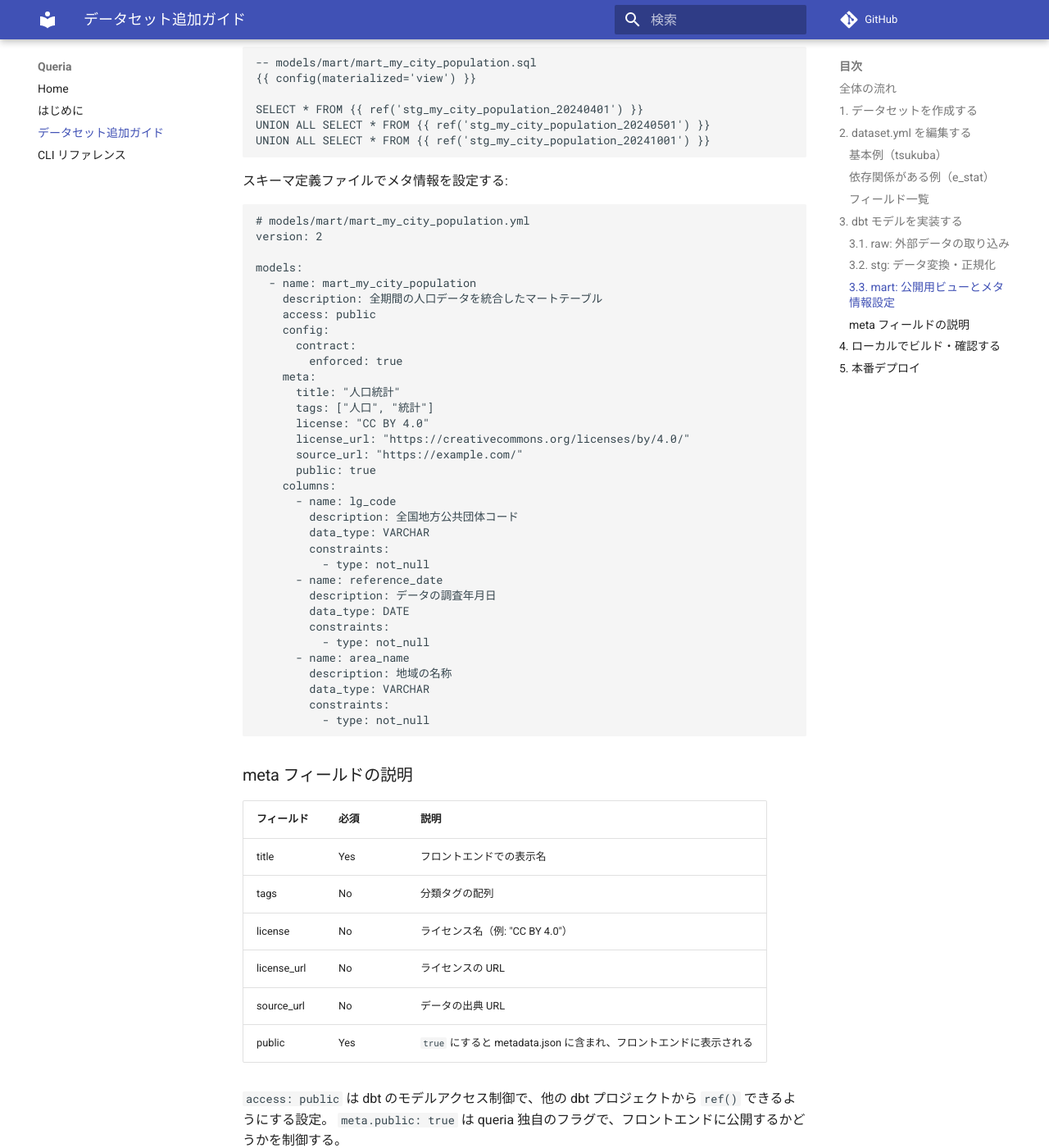
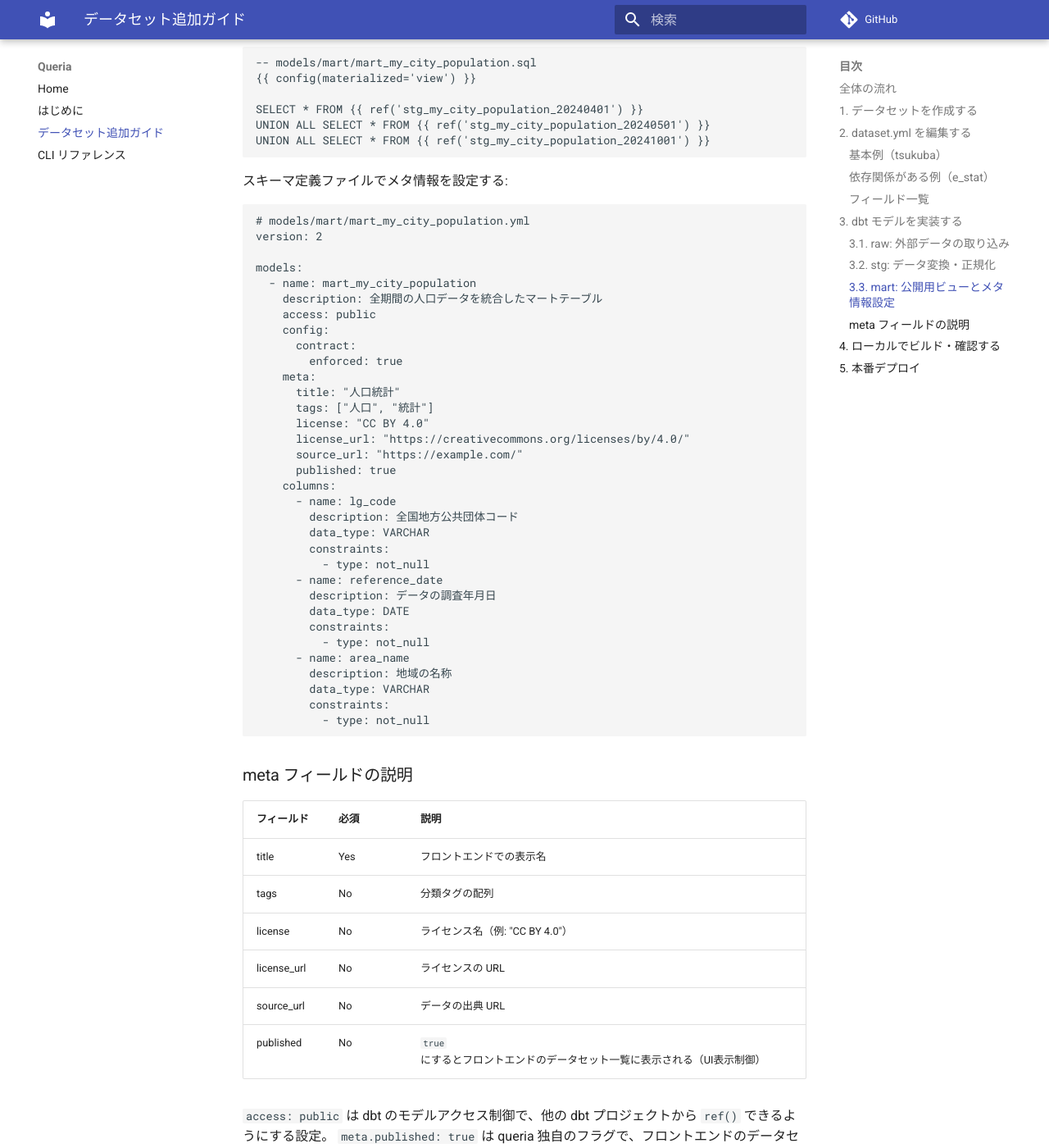
Before and after one commit to flo8s/queria, an MkDocs documentation site: the page built from docs/adding-dataset.md, in a window 1280 px wide and 1400 px high, scrolled down 4259 px. Shown: the whole window at 82% size. Built offline with MkDocs 1.6.1 and Material for MkDocs 9.7.7, drawn with Linux system fonts in a browser that asks for light colours; comment, search, counter and statistics services are not loaded; some of the changed text lies outside the part shown.

Commit message:
docs: meta.public を meta.published にリネームし説明を実態に合わせる
metadata.json にはすべてのモデルが含まれる実装に対して、
ドキュメントが「meta.public: true のモデルのみフィルタリング」
と記述していた。published を UI 表示制御フラグとして正しく記述し、
フィルタリングの説明を削除した。

```diff
--- a/docs/adding-dataset.md
+++ b/docs/adding-dataset.md
@@ -225,7 +225,7 @@ models:
       license: "CC BY 4.0"
       license_url: "https://creativecommons.org/licenses/by/4.0/"
       source_url: "https://example.com/"
-      public: true
+      published: true
     columns:
       - name: lg_code
         description: 全国地方公共団体コード
@@ -253,10 +253,10 @@ models:
 | license | No | ライセンス名（例: "CC BY 4.0"） |
 | license_url | No | ライセンスの URL |
 | source_url | No | データの出典 URL |
-| public | Yes | `true` にすると metadata.json に含まれ、フロントエンドに表示される |
+| published | No | `true` にするとフロントエンドのデータセット一覧に表示される（UI表示制御） |
 
 `access: public` は dbt のモデルアクセス制御で、他の dbt プロジェクトから `ref()` できるようにする設定。
-`meta.public: true` は queria 独自のフラグで、フロントエンドに公開するかどうかを制御する。
+`meta.published: true` は queria 独自のフラグで、フロントエンドのデータセット一覧に表示するかどうかを制御する。metadata.json にはすべてのモデル（raw/stg/mart）が含まれる。
 
 `config.contract.enforced: true` を設定すると、カラムの `data_type` と `constraints` がビルド時に検証される。mart 層では設定を推奨する。
 
```
Also changed, not shown: CLAUDE.md (+4 -5 lines).
